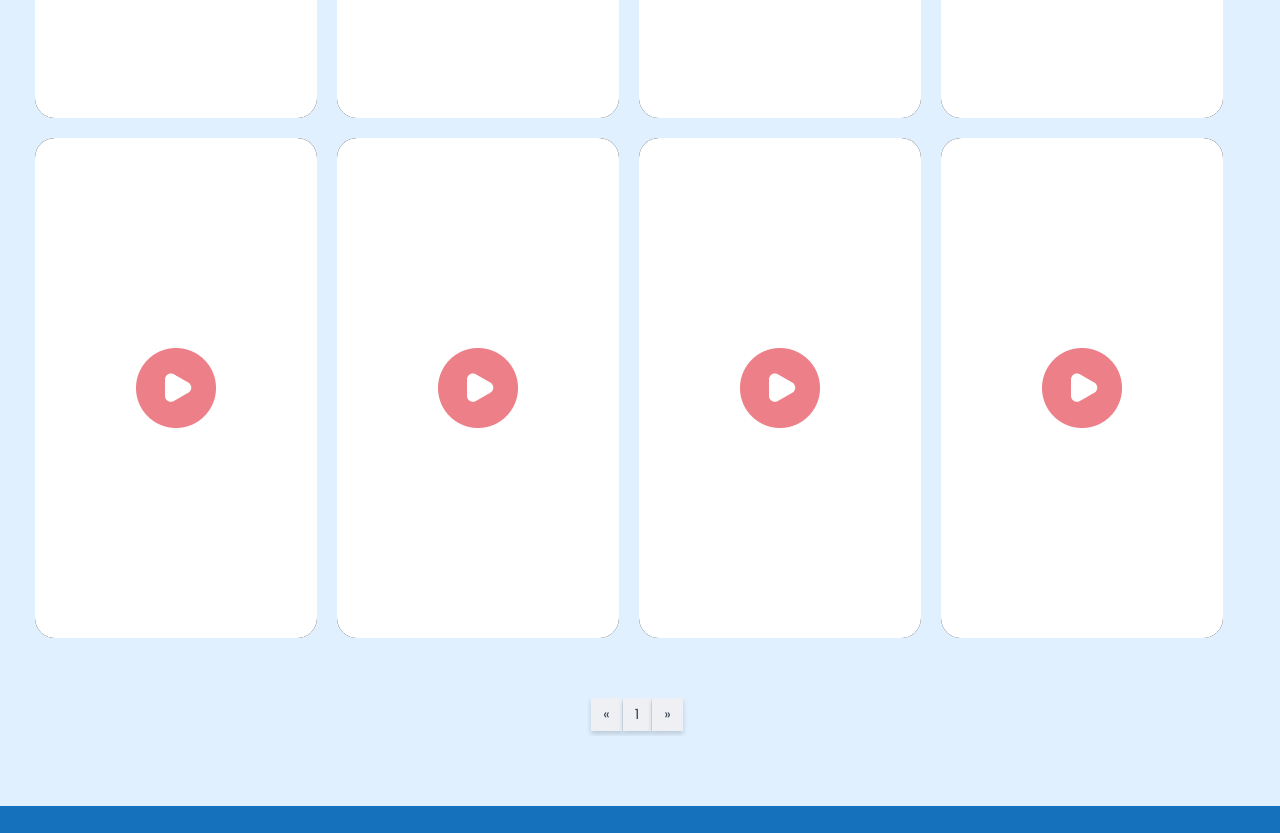
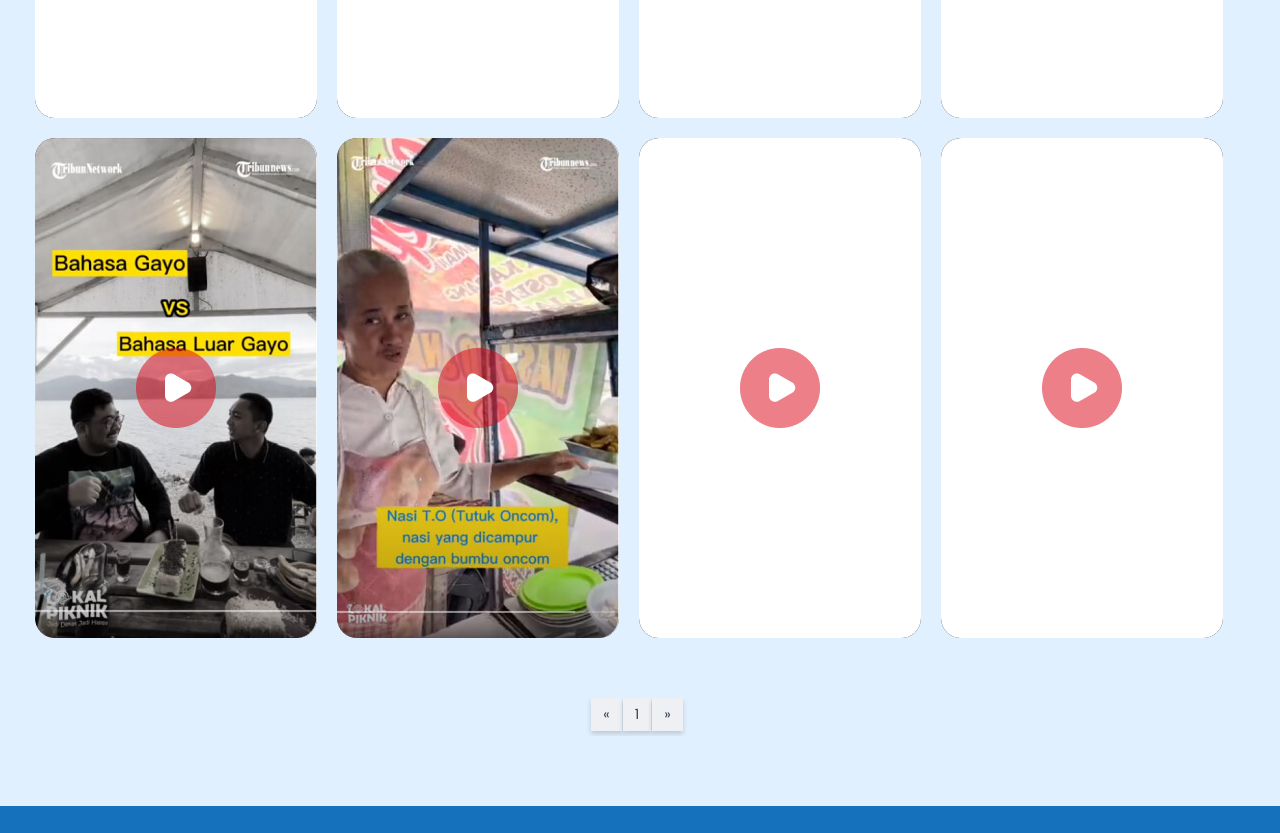
Before and after one commit to dummy-preview/akulokalakubangga, a plain HTML site: page content.html in a window 1280 px wide. Shown: the part 660-1493 px from the top of the page. Drawn offline with nearby package versions, Linux system fonts and the light colour scheme; files whose address does not match are found by name.

Commit message:
update halaman content

```diff
--- a/content.html
+++ b/content.html
@@ -93,6 +93,21 @@
                             <img src="img/btn-play.png" alt="">
                         </div>
                     </div>
+                    <!--  -->
+                    <div class="galleri-vt__video3 item-video3">
+                        <img src="img/v3-1.jpg" alt="">
+                        <div class="video3__btn lets-play" data-video="7207405994459024667">
+                            <img src="img/btn-play.png" alt="">
+                        </div>
+                    </div>
+                    <div class="galleri-vt__video3 item-video3">
+                        <img src="img/v3-3.jpg" alt="">
+                        <div class="video3__btn lets-play" data-video="7205927549824683290">
+                            <img src="img/btn-play.png" alt="">
+                        </div>
+                    </div>
+
+                    <!--  -->
                     <div class="galleri-vt__video3 item-video3">
                         <img src="img/bg-reels.jpg" alt="">
                         <div class="video3__btn lets-playr" data-video="https://www.instagram.com/p/CtGWvoGtVmZ/">
```
